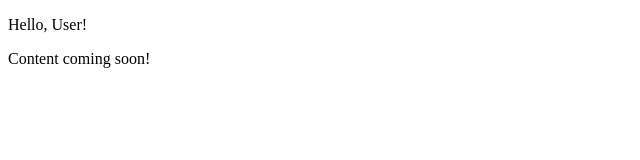
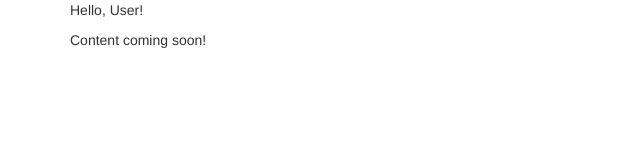
Before and after one commit to rebht78/rebht78.github.io, a plain HTML site: page index.html in a window 1280 px wide. Shown: the whole page, without its empty margins (0-640 px from the left). Drawn offline with nearby package versions, Linux system fonts and the light colour scheme.

Commit message:
added bootstrap css reference

```diff
--- a/index.html
+++ b/index.html
@@ -2,9 +2,10 @@
 <html>
 <head>
 	<title>Sohel Shaikh</title>
+	<link rel="stylesheet" type="text/css" href="https://maxcdn.bootstrapcdn.com/bootstrap/3.3.7/css/bootstrap.min.css">
 </head>
 <body>
-<div>
+<div class="container">
 	<p>Hello, User!</p>
 	<p>Content coming soon!</p>
 </div>
```
